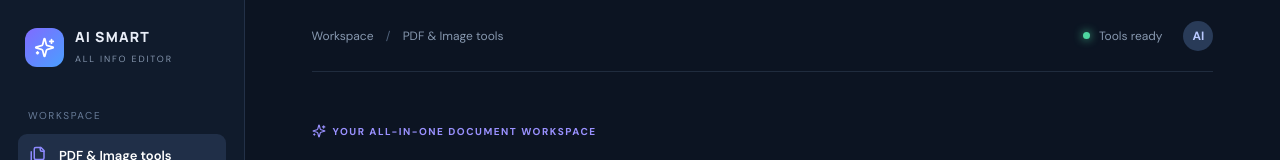
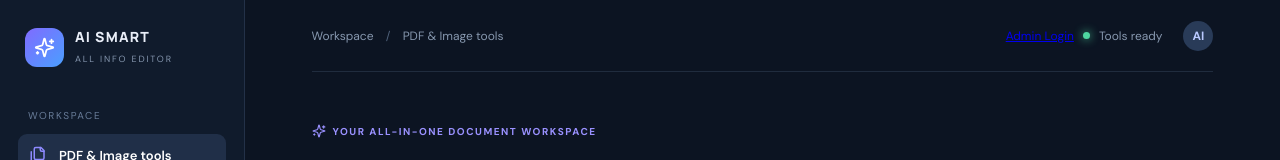
Before and after one commit to ciobanuceba/-ai-smart-all-info-image-editor, a React (Vite) app: page / in a window 1280 px wide. Shown: the top 160 px of the page. Built offline with nearby package versions, Linux system fonts and the light colour scheme.

Commit message:
Add visible Admin Login link

```diff
--- a/src/App.jsx
+++ b/src/App.jsx
@@ -57,7 +57,7 @@ export default function App(){
    <div className="side-bottom"><div className="secure"><ShieldCheck size={18}/><span><b>Private processing</b><small>In this version, files are processed locally in your browser.</small></span></div><small className="version">VERSION 1.1 · BETA</small></div>
   </aside>
   {mobile&&<div className="scrim" onClick={()=>setMobile(false)}/>}
-  <main className="main"><header><button className="menu mobile-only" onClick={()=>setMobile(true)}><Menu/></button><div className="crumb">Workspace <span>/</span> PDF & Image tools</div><div className="header-right"><span className="status-dot"/> Tools ready <div className="avatar">AI</div></div></header>
+  <main className="main"><header><button className="menu mobile-only" onClick={()=>setMobile(true)}><Menu/></button><div className="crumb">Workspace <span>/</span> PDF & Image tools</div><div className="header-right"><a className="admin-link" href="/admin">Admin Login</a><span className="status-dot"/> Tools ready <div className="avatar">AI</div></div></header>
    <section className="hero"><div className="eyebrow"><Sparkles size={14}/> YOUR ALL-IN-ONE DOCUMENT WORKSPACE</div><h1>Make files work <em>smarter.</em></h1><p>Merge PDFs, extract pages, convert images and recognize text in one simple workspace.</p></section>
    <section className="tool-grid">{tools.map(t=><button key={t.id} className={'tool-card '+(active===t.id?'selected':'')} onClick={()=>{setActive(t.id);reset();}}><div className="tool-top"><span className="tool-icon"><t.icon size={21}/></span><span className="tag">{t.tag}</span></div><b>{t.name}</b><p>{t.desc}</p></button>)}</section>
    <section className="workspace"><div className="work-title"><div><span className="eyebrow">SELECTED TOOL</span><h2>{current.name}</h2><p>{current.desc}</p></div><span className="ready"><CheckCircle2 size={15}/> Ready</span></div>
```
